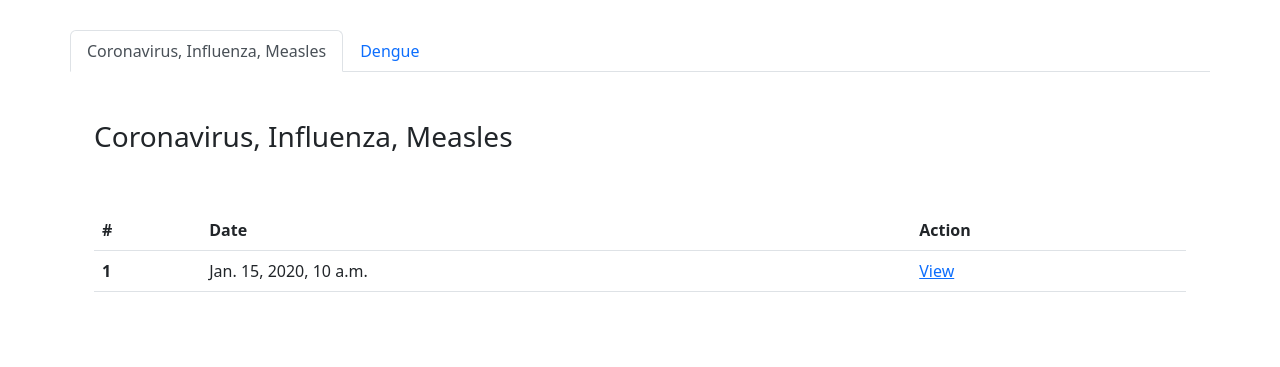
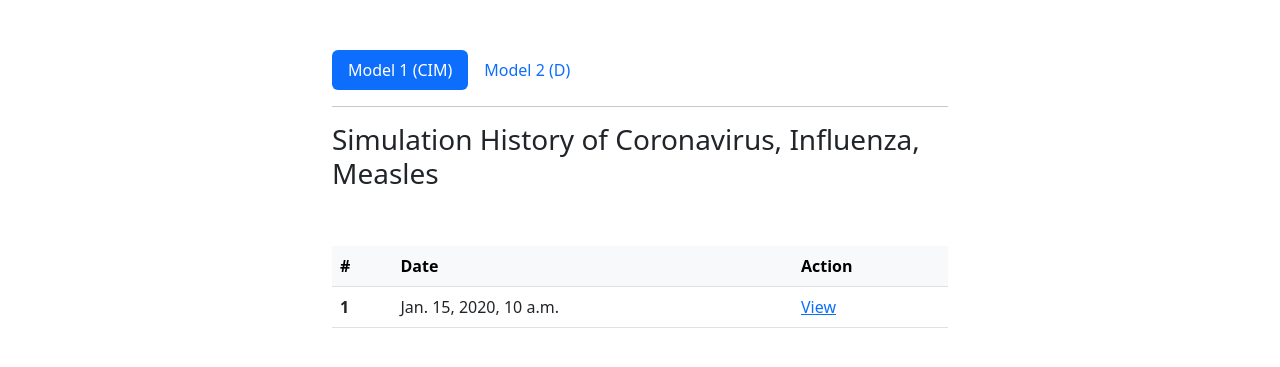
Before and after one commit to Nikolskiee/CMSC128.2-PROJECT, a Django app: page /history/ in a window 1280 px wide. Shown: the part 89-456 px from the top of the page. Run offline with Django 4.2, Linux system fonts and the light colour scheme; a user stored in the database is signed in; tables that the repository leaves empty hold one stand-in row (values such as "Sample post"); some libraries are stand-ins or nearby versions.

Commit message:
finalized history

```diff
--- a/seirvice/seirv_app/templates/history.html
+++ b/seirvice/seirv_app/templates/history.html
@@ -32,24 +32,22 @@
       </div>
     </nav>
 
-    <div class="container" style="margin-top: 30px;">
-      <div class="row">
-        <ul class="nav nav-tabs" id="myTab" role="tablist">
+    <div class="container" style="margin-top: 50px; width: 50%">
+        <ul class="nav nav-pills" id="pillsTab" role="tablist">
           <li class="nav-item" role="presentation">
-            <button class="nav-link active" id="home-tab" data-bs-toggle="tab" data-bs-target="#home" type="button" role="tab" aria-controls="home" aria-selected="true">Coronavirus, Influenza, Measles</button>
+            <button class="nav-link active" id="home-tab" data-bs-toggle="tab" data-bs-target="#home" type="button" role="tab" aria-controls="home" aria-selected="true">Model 1 (CIM)</button>
           </li>
           <li class="nav-item" role="presentation">
-            <button class="nav-link" id="profile-tab" data-bs-toggle="tab" data-bs-target="#profile" type="button" role="tab" aria-controls="profile" aria-selected="false">Dengue</button>
+            <button class="nav-link" id="profile-tab" data-bs-toggle="tab" data-bs-target="#profile" type="button" role="tab" aria-controls="profile" aria-selected="false">Model 2 (D)</button>
           </li>
         </ul>
-        <div class="tab-content" id="myTabContent">
+        <hr>
+        <div class="tab-content" id="pills-tabContent">
           <div class="tab-pane fade show active" id="home" role="tabpanel" aria-labelledby="home-tab">
-            <div class="container pt-5">
-              <h3>Coronavirus, Influenza, Measles</h3>
-              <br>
-              <br>
+            <h3>Simulation History of Coronavirus, Influenza, Measles</h3>
+            <div class="container pt-5" style="padding: 0;">
               <table class="table table-hover">
-                <thead>
+                <thead class="table-light">
                   <tr>
                     <th scope="col">#</th>
                     <th scope="col">Date</th>
@@ -69,12 +67,10 @@
             </div>
           </div>
           <div class="tab-pane fade" id="profile" role="tabpanel" aria-labelledby="profile-tab">
-            <div class="container pt-5">
-              <h3>Dengue</h3>
-              <br>
-              <br>
+            <h3>Simulation History of Dengue</h3>
+            <div class="container pt-5" style="padding: 0;">
               <table class="table table-hover">
-                <thead>
+                <thead class="table-light">
                   <tr>
                     <th scope="col">#</th>
                     <th scope="col">Date</th>
@@ -94,7 +90,6 @@
             </div>
           </div>
         </div>
-      </div>
     </div>
   </body>
 </html>
```
